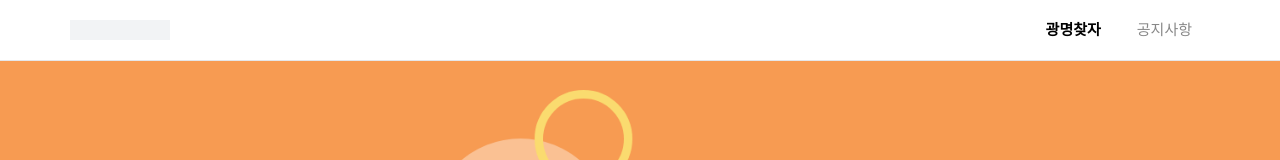
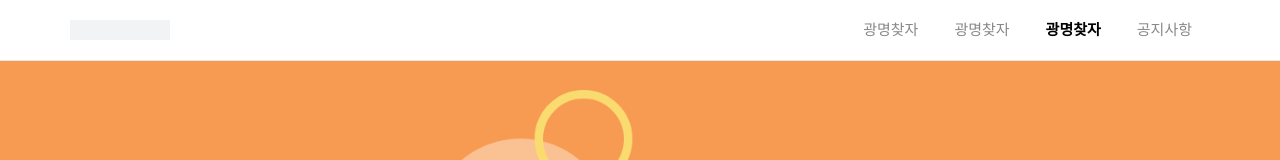
Before and after one commit to pool1129/LandingPage, a React (Create React App) app: page / in a window 1280 px wide. Shown: the top 160 px of the page. Built offline with nearby package versions, Linux system fonts and the light colour scheme; a web font is replaced by a local one.

Commit message:
[test] 깃허브 액션 테스트

```diff
--- a/src/App.js
+++ b/src/App.js
@@ -14,7 +14,8 @@ function App() {
         <Header/>
         <Routes>
           <Route path="/" element={<Gwangmyeong/>}/>
-          <Route path="/news" element={<News/>}/>
+          <Route path="gwangmyeong" element={<Gwangmyeong/>}/>
+          <Route path="news" element={<News/>}/>
         </Routes>
       </HashRouter>
 
--- a/src/component/header/index.js
+++ b/src/component/header/index.js
@@ -67,11 +67,21 @@ const MENULIST = [
     {
         id: 1,
         title: '광명찾자',
+        url: 'gwangmyeong'
+    },
+    {
+        id: 2,
+        title: '광명찾자',
+        url: ''
+    },
+    {
+        id: 4,
+        title: '광명찾자',
         url: '/'
     },
     {
-        id: 2,
+        id: 4,
         title: '공지사항',
-        url: '/news'
+        url: 'news'
     }
 ]
```
